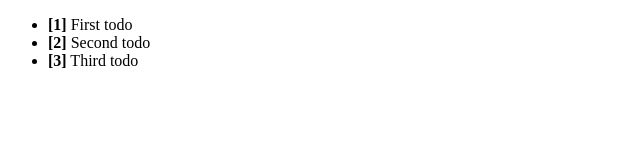
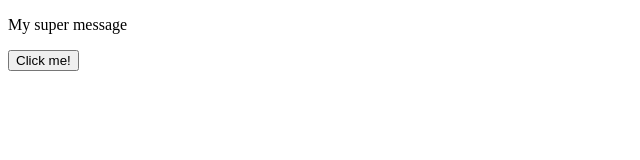
Before and after one commit to anacampesan/vue_test, a website: page index.html in a window 1280 px wide. Shown: the whole page, without its empty margins (0-640 px from the left). Drawn offline with nearby package versions, Linux system fonts and the light colour scheme.

Commit message:
Tutorial #5 - Methods

```diff
--- a/index.html
+++ b/index.html
@@ -6,23 +6,21 @@
 </head>
 <body>
 
-  <div id="app-4">
-    <ul>
-      <li v-for="todo in todos">
-        <strong>[{{ todo.id }}]</strong> {{ todo.text }}
-      </li>
-    </ul>
+  <div id="app-5">
+    <p>{{ message }}</p>
+    <button v-on:click="reverseMessage">Click me!</button>
   </div>
 
   <script>
     var app = new Vue({
-      el: '#app-4',
+      el: '#app-5',
       data: {
-        todos: [
-          { id: 1, text: 'First todo' },
-          { id: 2, text: 'Second todo' },
-          { id: 3, text: 'Third todo' },
-        ]
+        message: 'My super message'
+      },
+      methods: {
+        reverseMessage: function() {
+          this.message = this.message.split('').reverse().join('');
+        }
       }
     });
   </script>
```
